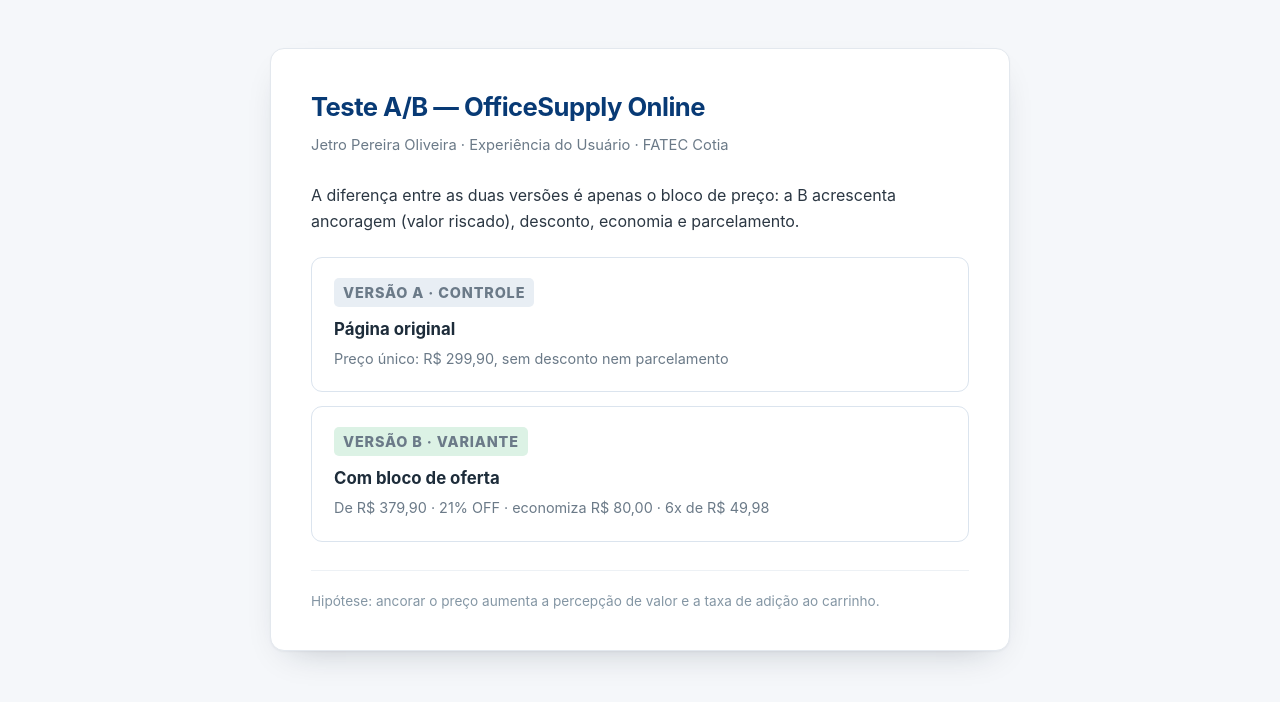
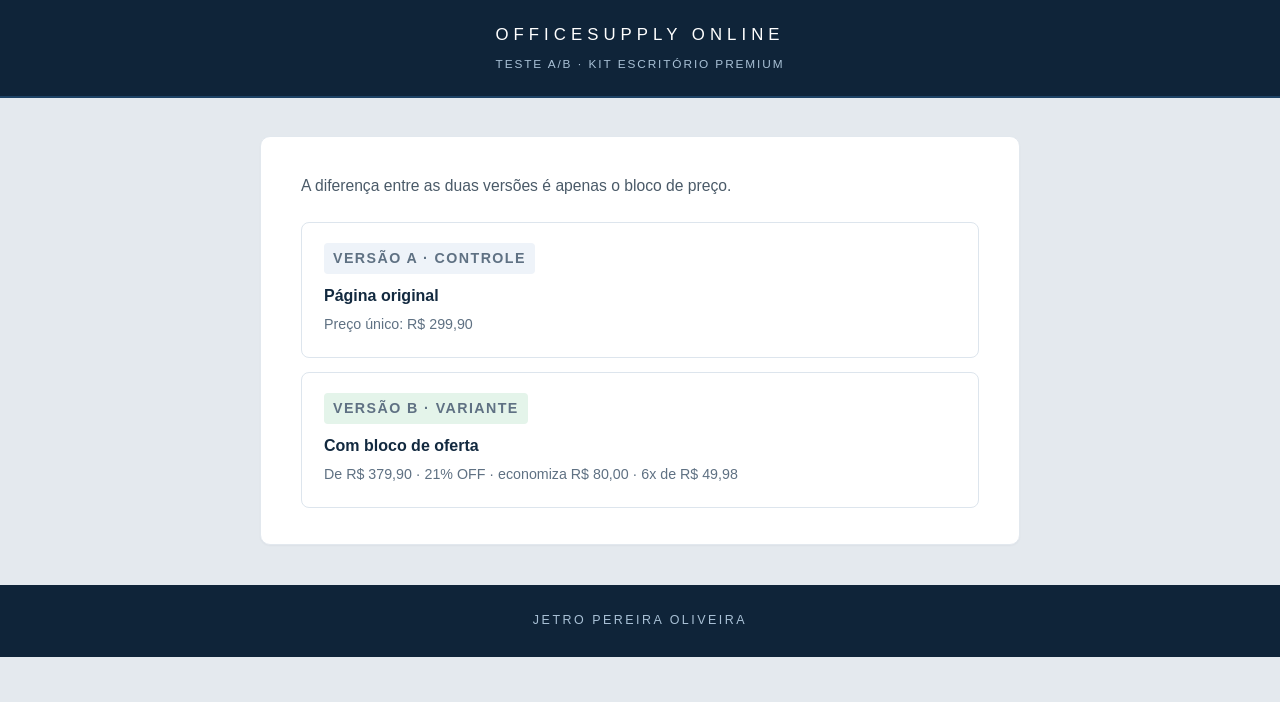
Before and after one commit to JetroOliveira/teste-ab-officesupply, a plain HTML site: page index.html in a window 1280 px wide. Drawn offline with Linux system fonts and the light colour scheme.

Commit message:
Indice no mesmo tema das paginas

```diff
--- a/index.html
+++ b/index.html
@@ -6,50 +6,54 @@
 <title>Teste A/B — OfficeSupply Online</title>
 <style>
   *{box-sizing:border-box}
-  body{font-family:-apple-system,BlinkMacSystemFont,"Segoe UI",Roboto,Arial,sans-serif;
-       background:#f5f7fa;color:#2b3743;margin:0;padding:48px 20px;line-height:1.6}
-  .box{max-width:740px;margin:0 auto;background:#fff;border:1px solid #e3e8ee;
-       border-radius:14px;padding:38px 40px;
-       box-shadow:0 1px 2px rgba(16,32,48,.04),0 14px 36px -20px rgba(16,32,48,.3)}
-  h1{font-size:1.6rem;margin:0 0 6px;color:#083a75;letter-spacing:-.02em}
-  .sub{color:#6b7a88;margin:0 0 26px;font-size:.92rem}
-  .opts{display:grid;gap:14px;margin-top:22px}
-  a.card{display:block;padding:20px 22px;border:1px solid #dbe4ee;border-radius:11px;
+  body{font-family:Arial,Helvetica,sans-serif;background:#e4e9ee;color:#2f3b47;
+       margin:0;padding:0;line-height:1.6}
+  header{background:#0f2439;border-bottom:2px solid #1d4265;padding:22px 0;text-align:center}
+  header h1{margin:0;font-size:1.05rem;font-weight:200;letter-spacing:.3em;
+            text-transform:uppercase;color:#fff}
+  header p{margin:6px 0 0;font-size:.74rem;font-weight:300;letter-spacing:.16em;
+           text-transform:uppercase;color:#a9c1d6}
+  .box{max-width:760px;margin:38px auto;background:#fff;border:1px solid #e2e8ee;
+       border-radius:10px;padding:36px 40px;box-shadow:0 1px 2px rgba(15,36,57,.04)}
+  .box > p{margin:0 0 24px;color:#4a5a68;font-size:.98rem}
+  .opts{display:grid;gap:14px}
+  a.card{display:block;padding:20px 22px;border:1px solid #dde5ed;border-radius:8px;
          text-decoration:none;color:inherit;transition:.18s;background:#fff}
-  a.card:hover{border-color:#0b4f9e;background:#f7fafd;transform:translateY(-1px);
-               box-shadow:0 8px 22px -14px rgba(11,79,158,.55)}
-  .tag{display:inline-block;font-size:.7rem;font-weight:800;padding:3px 9px;border-radius:5px;
-       margin-bottom:9px;letter-spacing:.06em}
-  .a{background:#e8eef4;color:#3d5a78}
-  .b{background:#dcf2e5;color:#17743d}
-  .card b{display:block;font-size:1.05rem;margin-bottom:3px;color:#1d2c3a}
-  .card span{font-size:.9rem;color:#6b7a88}
-  footer{margin-top:28px;padding-top:20px;border-top:1px solid #edf1f5;
-         font-size:.85rem;color:#8496a4}
-  @media(max-width:600px){body{padding:24px 14px}.box{padding:26px 22px}h1{font-size:1.35rem}}
+  a.card:hover{border-color:#1d4265;background:#f6f9fc}
+  .tag{display:inline-block;font-size:.68rem;font-weight:bold;padding:4px 9px;
+       border-radius:4px;margin-bottom:9px;letter-spacing:.1em;text-transform:uppercase}
+  .a{background:#eef3f9;color:#1d4265}
+  .b{background:#e4f4ea;color:#17743d}
+  .card b{display:block;font-size:1rem;margin-bottom:3px;color:#12293f}
+  .card span{font-size:.89rem;color:#5f7183}
+  footer{background:#0f2439;color:#a9c1d6;text-align:center;padding:26px 0;margin-top:40px;
+         font-size:.78rem;font-weight:300;letter-spacing:.2em;text-transform:uppercase}
+  @media(max-width:600px){.box{padding:26px 22px;margin:24px 14px}header h1{font-size:.95rem}}
 </style>
 </head>
 <body>
+<header>
+  <h1>OfficeSupply Online</h1>
+  <p>Teste A/B &middot; Kit Escritório Premium</p>
+</header>
+
 <div class="box">
-  <h1>Teste A/B — OfficeSupply Online</h1>
-  <p class="sub">Jetro Pereira Oliveira · Experiência do Usuário · FATEC Cotia</p>
-  <p>A diferença entre as duas versões é apenas o bloco de preço: a B acrescenta
-     ancoragem (valor riscado), desconto, economia e parcelamento.</p>
+  <p>A diferença entre as duas versões é apenas o bloco de preço.</p>
 
   <div class="opts">
     <a class="card" href="versao-controle/product-page-control.html">
-      <span class="tag a">VERSÃO A · CONTROLE</span>
+      <span class="tag a">Versão A &middot; Controle</span>
       <b>Página original</b>
-      <span>Preço único: R$ 299,90, sem desconto nem parcelamento</span>
+      <span>Preço único: R$ 299,90</span>
     </a>
     <a class="card" href="versao-variante-b/produto-variante-b.html">
-      <span class="tag b">VERSÃO B · VARIANTE</span>
+      <span class="tag b">Versão B &middot; Variante</span>
       <b>Com bloco de oferta</b>
-      <span>De R$ 379,90 · 21% OFF · economiza R$ 80,00 · 6x de R$ 49,98</span>
+      <span>De R$ 379,90 &middot; 21% OFF &middot; economiza R$ 80,00 &middot; 6x de R$ 49,98</span>
     </a>
   </div>
+</div>
 
-  <footer>Hipótese: ancorar o preço aumenta a percepção de valor e a taxa de adição ao carrinho.</footer>
-</div>
+<footer>Jetro Pereira Oliveira</footer>
 </body>
 </html>
```
